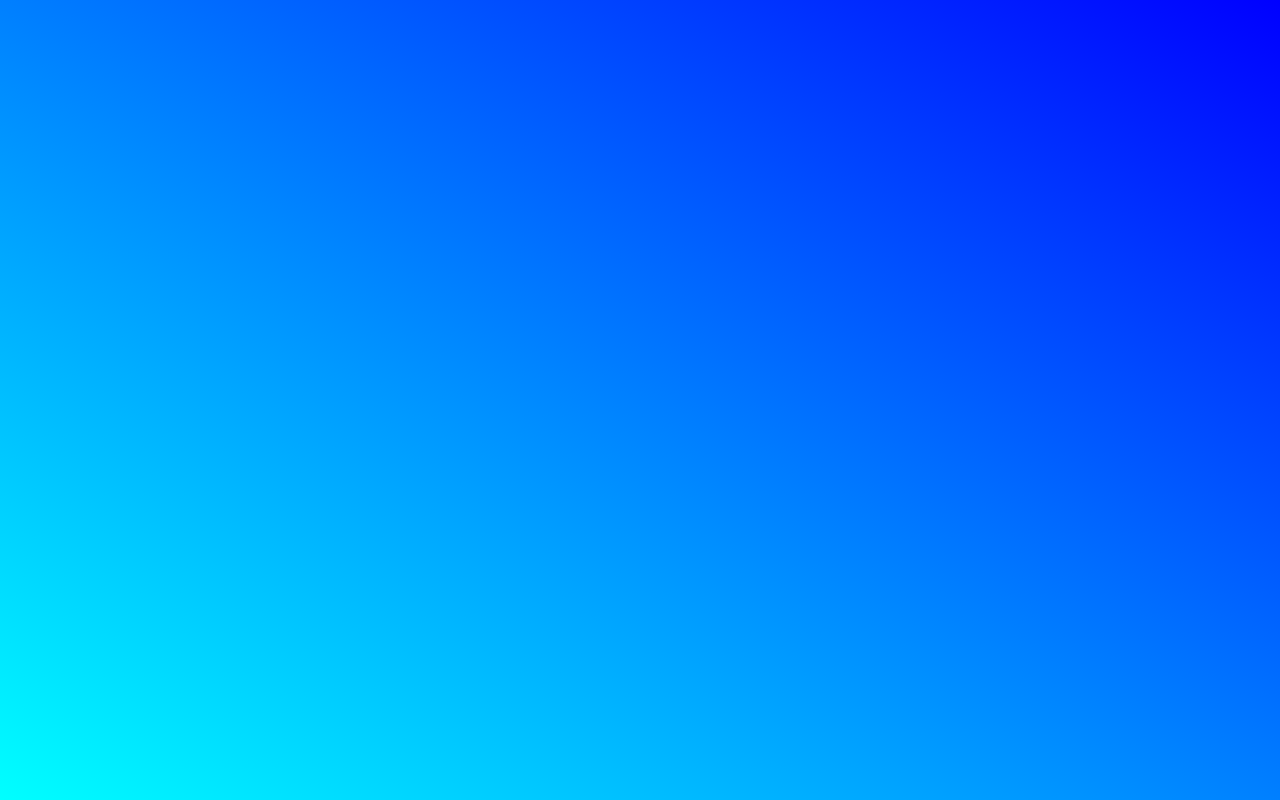
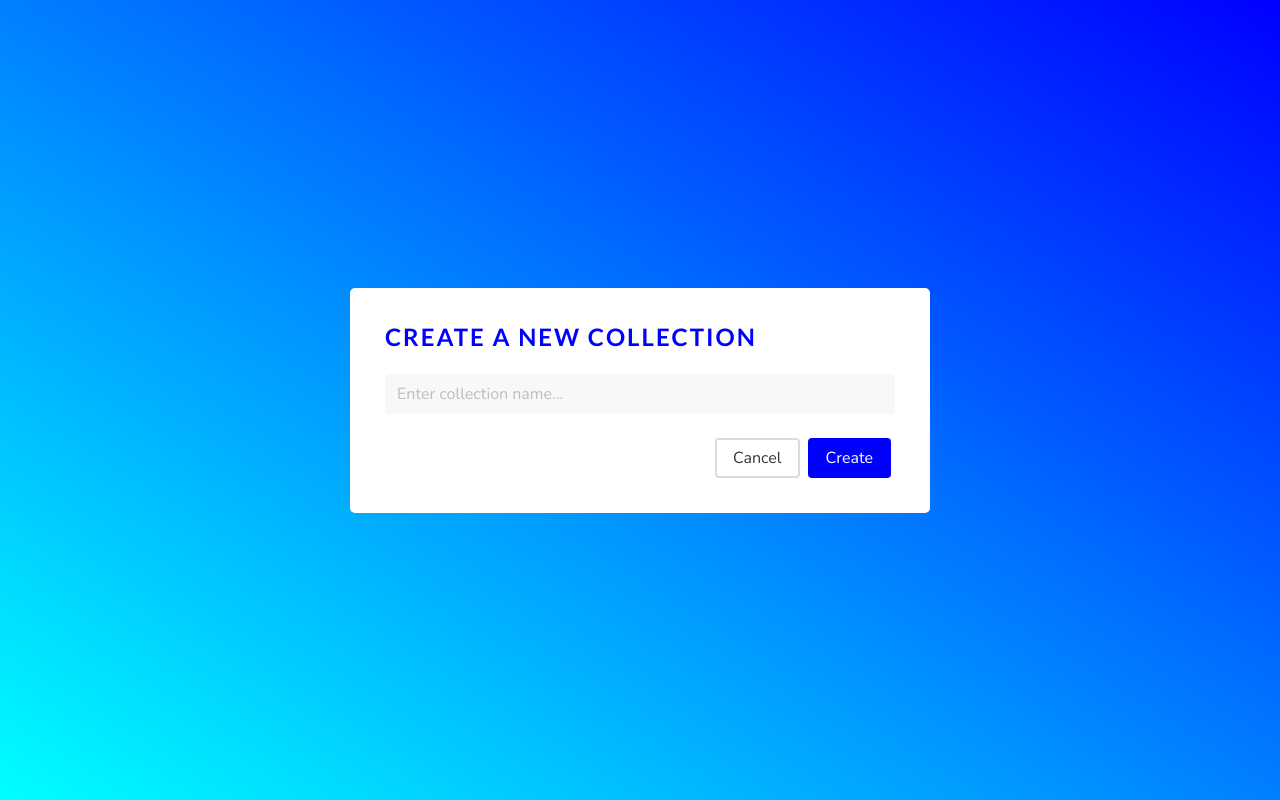
Before and after one commit to rajesh0188/task-manager, an Angular app: page /new-collection in a window 1280 px wide. Before the commit this address led to /. Built offline with nearby package versions, Linux system fonts and the light colour scheme.

Commit message:
Add: New collection component and local service with data saving in local storage

```diff
--- a/src/app/app.module.ts
+++ b/src/app/app.module.ts
@@ -4,11 +4,13 @@ import { BrowserModule } from '@angular/platform-browser';
 import { AppRoutingModule } from './app-routing.module';
 import { AppComponent } from './app.component';
 import { TaskViewComponent } from './task-view/task-view.component';
+import { NewCollectionComponent } from './new-collection/new-collection.component';
 
 @NgModule({
   declarations: [
     AppComponent,
-    TaskViewComponent
+    TaskViewComponent,
+    NewCollectionComponent
   ],
   imports: [
     BrowserModule,
--- /dev/null
+++ b/src/app/local.service.ts
@@ -0,0 +1,27 @@
+import { Injectable } from '@angular/core';
+import { Collection } from './collection-model';
+
+@Injectable({
+  providedIn: 'root',
+})
+export class LocalService {
+  constructor() {}
+
+  public saveData(key: string, value: Collection[]) {
+    localStorage.setItem(key, JSON.stringify({ data: value }));
+  }
+
+  public getData(key: string) {
+    console.info(localStorage.getItem(key));
+    return localStorage.getItem(key)
+      ? JSON.parse(localStorage.getItem(key) || '').data
+      : [];
+  }
+  public removeData(key: string) {
+    localStorage.removeItem(key);
+  }
+
+  public clearData() {
+    localStorage.clear();
+  }
+}
--- /dev/null
+++ b/src/app/new-collection/new-collection.component.html
@@ -0,0 +1,22 @@
+<div class="centered-content">
+  <div class="modal-box">
+    <h2 class="title has-text-primary">Create a new Collection</h2>
+
+    <input
+      #collectionTitleInput
+      class="input has-background-light"
+      type="text"
+      placeholder="Enter collection name..."
+    />
+    <br /><br />
+    <div class="buttons is-right">
+      <button class="button" routerLink="/">Cancel</button>
+      <button
+        class="button is-primary has-text-white"
+        (click)="createCollection(collectionTitleInput.value)"
+      >
+        Create
+      </button>
+    </div>
+  </div>
+</div>
--- /dev/null
+++ b/src/app/new-collection/new-collection.component.scss
@@ -0,0 +1,4 @@
+@import "../../main-styles.scss";
+.h2 {
+  font-size: 1.5rem;
+}
--- /dev/null
+++ b/src/app/new-collection/new-collection.component.ts
@@ -0,0 +1,18 @@
+import { Component } from '@angular/core';
+import { TaskService } from '../task.service';
+import { Collection } from '../collection-model';
+import { ActivatedRoute, Router } from '@angular/router';
+
+@Component({
+  selector: 'app-new-collection',
+  templateUrl: './new-collection.component.html',
+  styleUrls: ['./new-collection.component.scss'],
+})
+export class NewCollectionComponent {
+  constructor(private taskService: TaskService, private router: Router) {}
+
+  createCollection(title: string) {
+    const id = this.taskService.createCollection(title);
+    this.router.navigate(['/collections']);
+  }
+}
--- a/src/app/task-view/task-view.component.html
+++ b/src/app/task-view/task-view.component.html
@@ -3,12 +3,24 @@
     <div class="sidebar has-background-white">
       <h2 class="title has-text-primary">Collections</h2>
       <div class="collection-menu">
-        <a class="collection-menu-item"> Collection 1 </a>
-        <a class="collection-menu-item"> Collection 2 </a>
-        <a class="collection-menu-item"> Collection 3 </a>
+        <a
+          class="collection-menu-item"
+          *ngFor="let collection of collections; let i = index"
+          [routerLink]="['/collections', i]"
+          routerLinkActive="is-active"
+        >
+          {{ collection.title }}</a
+        >
+        <!-- <a class="collection-menu-item is-active"> Collection 2 </a> -->
+        <!-- <a class="collection-menu-item"> Collection 3 </a> -->
       </div>
 
-      <button class="button is-primary has-text-white">+ New List</button>
+      <button
+        class="button is-primary has-text-white"
+        routerLink="/new-collection"
+      >
+        + New Collection
+      </button>
     </div>
 
     <div class="task-list-container has-background-light">
--- a/src/app/task-view/task-view.component.scss
+++ b/src/app/task-view/task-view.component.scss
@@ -64,7 +64,7 @@
 
     &.is-active {
       background-color: $bright-blue;
-      color: $bright-blue;
+      color: white;
     }
   }
 }
--- a/src/app/task-view/task-view.component.ts
+++ b/src/app/task-view/task-view.component.ts
@@ -1,10 +1,29 @@
-import { Component } from '@angular/core';
+import { Component, OnInit } from '@angular/core';
+import { TaskService } from '../task.service';
+import { Collection } from '../collection-model';
+import { ActivatedRoute, Params } from '@angular/router';
 
 @Component({
   selector: 'app-task-view',
   templateUrl: './task-view.component.html',
-  styleUrls: ['./task-view.component.scss']
+  styleUrls: ['./task-view.component.scss'],
 })
-export class TaskViewComponent {
+export class TaskViewComponent implements OnInit {
+  collections: Collection[] = [];
+  constructor(
+    private taskService: TaskService,
+    private activatedRoute: ActivatedRoute
+  ) {}
 
+  ngOnInit(): void {
+    this.collections = this.taskService.getCollection();
+    console.info(this.collections);
+    this.activatedRoute.params.subscribe((params: Params) => {
+      console.info(params);
+    });
+  }
+
+  createNewCollection() {
+    console.info('in createNewCollection()');
+  }
 }
--- a/src/app/task.service.ts
+++ b/src/app/task.service.ts
@@ -2,17 +2,20 @@ import { Injectable } from '@angular/core';
 
 import { Task } from './task.model';
 import { Collection } from './collection-model';
+import { LocalService } from './local.service';
 
 @Injectable({
   providedIn: 'root',
 })
 export class TaskService {
-  collections: Collection[] = [];
+  collections: Collection[] = this.localService.getData('collection') || [];
 
-  constructor() {}
+  constructor(private localService: LocalService) {}
 
   createCollection(title: string) {
     this.collections.push(new Collection(title, []));
+    this.localService.saveData('collection', this.collections);
+    return this.collections.length - 1;
   }
 
   getCollection() {
```
Also changed, not shown: src/app/app-routing.module.ts (+15 -0 lines), 2 other files (tests, documents, lock files or other folders).
